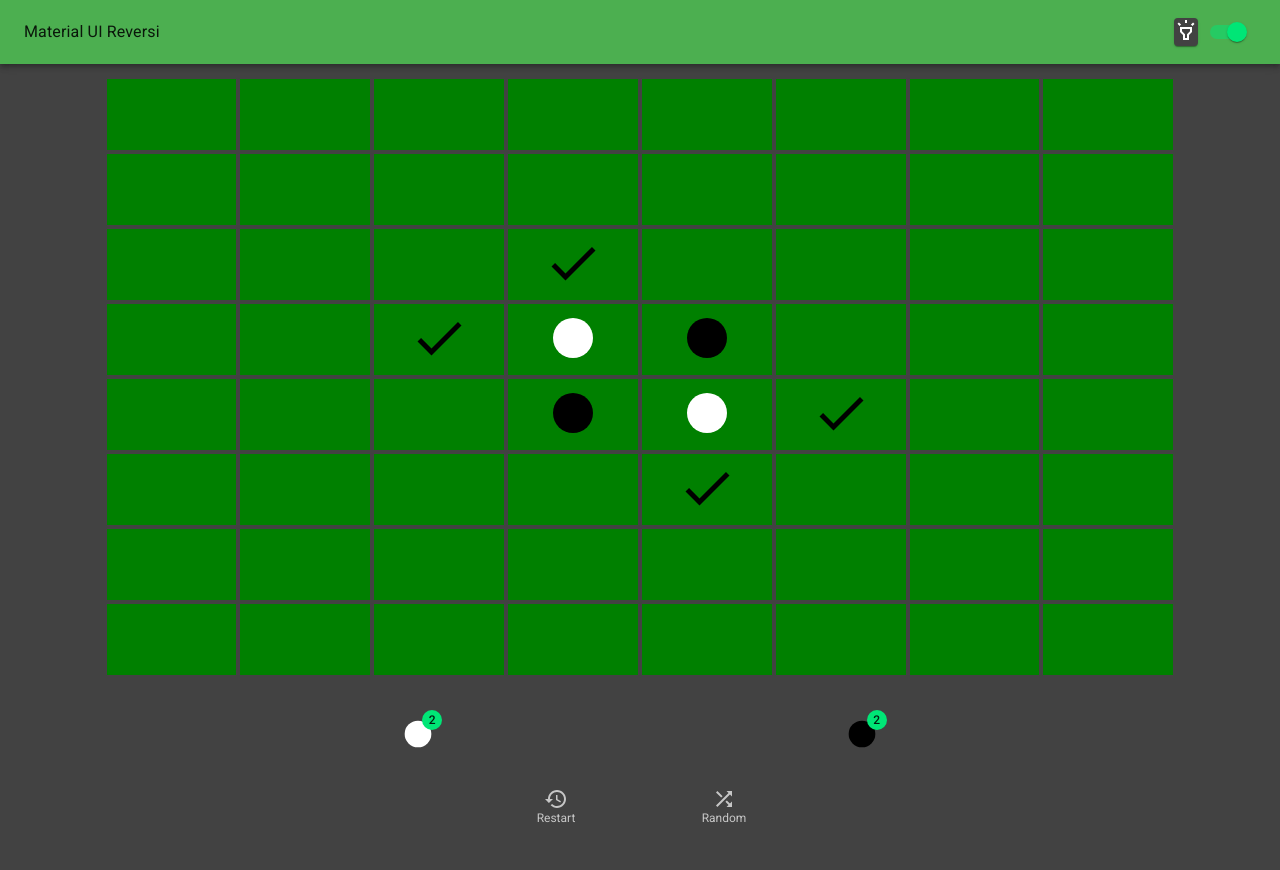
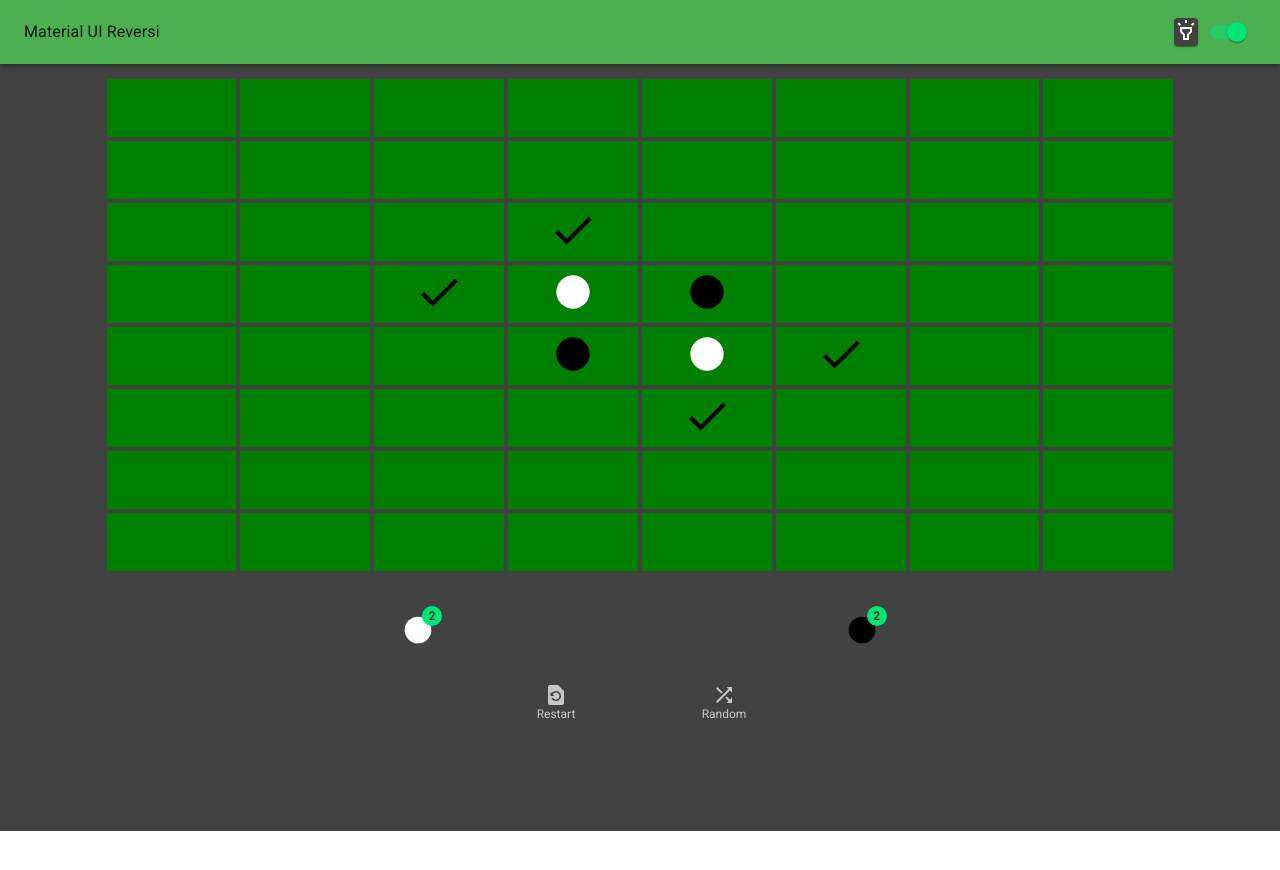
Before and after one commit to snerks/react-mui-reversi-ts, a React (Create React App) app: page / in a window 1280 px wide. Shown: the top 870 px of the page. After the commit the page ends 831 px from the top, so only its background shows below. Built offline with nearby package versions, Linux system fonts and the light colour scheme.

Commit message:
Add Undo option

```diff
--- a/src/components/GameBoardList.tsx
+++ b/src/components/GameBoardList.tsx
@@ -12,17 +12,23 @@ import {
     BottomNavigationAction,
     Badge,
     CircularProgress,
-    LinearProgress
+    LinearProgress,
+    Hidden,
+    Paper
 } from "@material-ui/core";
+import { useTheme } from '@material-ui/core/styles';
+import useMediaQuery from '@material-ui/core/useMediaQuery';
 import FiberManualRecordIcon from '@material-ui/icons/FiberManualRecord';
 import RestoreIcon from '@material-ui/icons/Restore';
 import ShuffleIcon from '@material-ui/icons/Shuffle';
 import SentimentVeryDissatisfiedIcon from '@material-ui/icons/SentimentVeryDissatisfied';
+import RestorePageIcon from '@material-ui/icons/RestorePage';
+import UndoIcon from '@material-ui/icons/Undo';
 
 import { GameCellIsWhiteStatus } from "../types/CustomTypes";
 import GameCell from "./GameCell";
 import GameFinishedSnackbar from "./GameFinishedSnackBar";
-import { getCapturedCellIndices, getBoardCellIndex, getValidCellIndices, getCellRank, getNextBoardState, alphabeta } from "../services/GameBoardService";
+import { getCapturedCellIndices, getBoardCellIndex, getValidCellIndices, getCellRank, getNextBoardState, alphabeta, GameMove, getReplayedBoardState } from "../services/GameBoardService";
 
 const useStyles = makeStyles((theme) => {
 
@@ -92,6 +98,11 @@ const GameBoardList: React.FC<GameBoardListProps> = ({ initialBoard }) => {
     const [boardState, setBoardState] = useState(initialBoard);
     const [currentPlayerIsWhite, setCurrentPlayerIsWhite] = useState(false);
     const [passCount, setPassCount] = useState(0);
+
+    const [gameMoves, setGameMoves] = useState<GameMove[]>([]);
+
+    const theme = useTheme();
+    const matches = useMediaQuery(theme.breakpoints.up('sm'));
 
     console.log("currentPlayerIsWhite", currentPlayerIsWhite);
 
@@ -195,11 +206,16 @@ const GameBoardList: React.FC<GameBoardListProps> = ({ initialBoard }) => {
         setCurrentPlayerIsWhite(!currentPlayerIsWhite);
         setPassCount(0);
 
+        const nextGameMoves = [...gameMoves, { currentPlayerIsWhite, boardPlacedCellIndex }];
+        setGameMoves(nextGameMoves);
+        console.table(nextGameMoves);
+
         console.log("handleCellClick : End", row, column);
     }
 
     const restart = () => {
         setBoardState(initialGameBoard);
+        setGameMoves([]);
         setCurrentPlayerIsWhite(false);
         setPassCount(0);
     }
@@ -207,6 +223,34 @@ const GameBoardList: React.FC<GameBoardListProps> = ({ initialBoard }) => {
     const pass = () => {
         setCurrentPlayerIsWhite(!currentPlayerIsWhite);
         setPassCount(passCount + 1);
+    }
+
+    const undoLastMove = () => {
+        if (gameMoves.length === 0) {
+            return;
+        }
+
+        const nextGameMoves = [...gameMoves];
+
+        let lastGameMove: GameMove | null = null;
+        let isUndoComplete = false;
+
+        do {
+            lastGameMove = nextGameMoves[nextGameMoves.length - 1];
+
+            nextGameMoves.pop();
+
+            if (!lastGameMove.currentPlayerIsWhite) {
+                isUndoComplete = true;
+            }
+        } while (!isUndoComplete && nextGameMoves.length > 0)
+
+        console.table(nextGameMoves);
+
+        const nextBoardState = getReplayedBoardState(initialBoard, nextGameMoves);
+        setBoardState(nextBoardState);
+        setGameMoves(nextGameMoves);
+        setCurrentPlayerIsWhite(currentPlayerIsWhite);
     }
 
     const getBoardCellCoords = (index: number): { row: number, column: number } => {
@@ -390,33 +434,52 @@ const GameBoardList: React.FC<GameBoardListProps> = ({ initialBoard }) => {
                     // setValue(newValue);
                     console.log(newValue);
 
-                    if (newValue === 0) {
+                    if (newValue === "Restart") {
                         restart();
                         return;
                     }
 
-                    if (newValue === 1) {
+                    if (newValue === "Random") {
                         // selectRandomValidCell();
                         selectComputedValidCell();
                         return;
                     }
 
-                    if (newValue === 2) {
+                    if (newValue === "Pass") {
                         pass();
+                        return;
+                    }
+
+                    if (newValue === "UndoLastMove") {
+                        undoLastMove();
                         return;
                     }
                 }}
                 showLabels
                 className={classes.root}
             >
-                <BottomNavigationAction label="Restart" icon={<RestoreIcon />} />
+                <BottomNavigationAction
+                    label="Restart"
+                    value="Restart"
+                    icon={<RestorePageIcon />} />
 
                 {
                     !isGameFinished &&
                     validCells.length > 0 &&
                     <BottomNavigationAction
                         label="Random"
+                        value="Random"
                         icon={<ShuffleIcon />}
+                    />
+                }
+
+                {
+                    !isGameFinished &&
+                    gameMoves.length > 0 &&
+                    <BottomNavigationAction
+                        label="Undo"
+                        value="UndoLastMove"
+                        icon={<UndoIcon />}
                     />
                 }
 
@@ -426,9 +489,28 @@ const GameBoardList: React.FC<GameBoardListProps> = ({ initialBoard }) => {
                     (validCells.length === 0) &&
                     <BottomNavigationAction
                         label="Must Pass!"
+                        value="Pass"
                         icon={<SentimentVeryDissatisfiedIcon />} />
                 }
             </BottomNavigation>
+
+            {/* <div>
+                <Hidden xsUp>
+                    <Paper>xsUp</Paper>
+                </Hidden>
+                <Hidden smUp>
+                    <Paper>smUp</Paper>
+                </Hidden>
+                <Hidden mdUp>
+                    <Paper>mdUp</Paper>
+                </Hidden>
+                <Hidden lgUp>
+                    <Paper>lgUp</Paper>
+                </Hidden>
+                <Hidden xlUp>
+                    <Paper>xlUp</Paper>
+                </Hidden>
+            </div> */}
 
             {
                 isGameFinished &&
--- a/src/components/GameCell.tsx
+++ b/src/components/GameCell.tsx
@@ -34,12 +34,15 @@ const useStyles = makeStyles((theme) =>
                 fontSize: 25,
             },
             [theme.breakpoints.up('sm')]: {
-                fontSize: 30,
+                fontSize: 35,
             },
             [theme.breakpoints.up('md')]: {
                 fontSize: 40,
             },
             [theme.breakpoints.up('lg')]: {
+                fontSize: 50,
+            },
+            [theme.breakpoints.up('xl')]: {
                 fontSize: 60,
             }
         },
@@ -49,14 +52,17 @@ const useStyles = makeStyles((theme) =>
                 fontSize: 25,
             },
             [theme.breakpoints.up('sm')]: {
-                fontSize: 30,
+                fontSize: 35,
             },
             [theme.breakpoints.up('md')]: {
                 fontSize: 40,
             },
             [theme.breakpoints.up('lg')]: {
+                fontSize: 50,
+            },
+            [theme.breakpoints.up('xl')]: {
                 fontSize: 60,
-            },
+            }
         }
     })
 );
--- a/src/services/GameBoardService.ts
+++ b/src/services/GameBoardService.ts
@@ -11,6 +11,11 @@ const boardCellScores = [
   -8, -24, -4, -3, -3, -4, -24, -8,
   99, -8, 8, 6, 6, 8, -8, 99
 ];
+
+export interface GameMove {
+  currentPlayerIsWhite: boolean,
+  boardPlacedCellIndex: number
+}
 
 export const getHeuristicValue = (
   boardState: GameCellIsWhiteStatus[],
@@ -141,6 +146,28 @@ export const getNextBoardState = (
   // console.log("handleCellClick : End : boardPlacedCellIndex", boardPlacedCellIndex);
 
   return nextBoard;
+}
+
+export const getReplayedBoardState = (
+  boardState: GameCellIsWhiteStatus[],
+  gameMoves: GameMove[]
+): GameCellIsWhiteStatus[] => {
+
+  // console.log("getReplayedBoardState : Start");
+
+  let nextBoardState: GameCellIsWhiteStatus[] = boardState;
+
+  for (let gameMove of gameMoves) {
+    nextBoardState =
+      getNextBoardState(
+        nextBoardState,
+        gameMove.currentPlayerIsWhite,
+        gameMove.boardPlacedCellIndex);
+  }
+
+  // console.log("handleCellClick : End : boardPlacedCellIndex", boardPlacedCellIndex);
+
+  return nextBoardState;
 }
 
 const cellIndexRankMap = new Map<number, number>();
```
